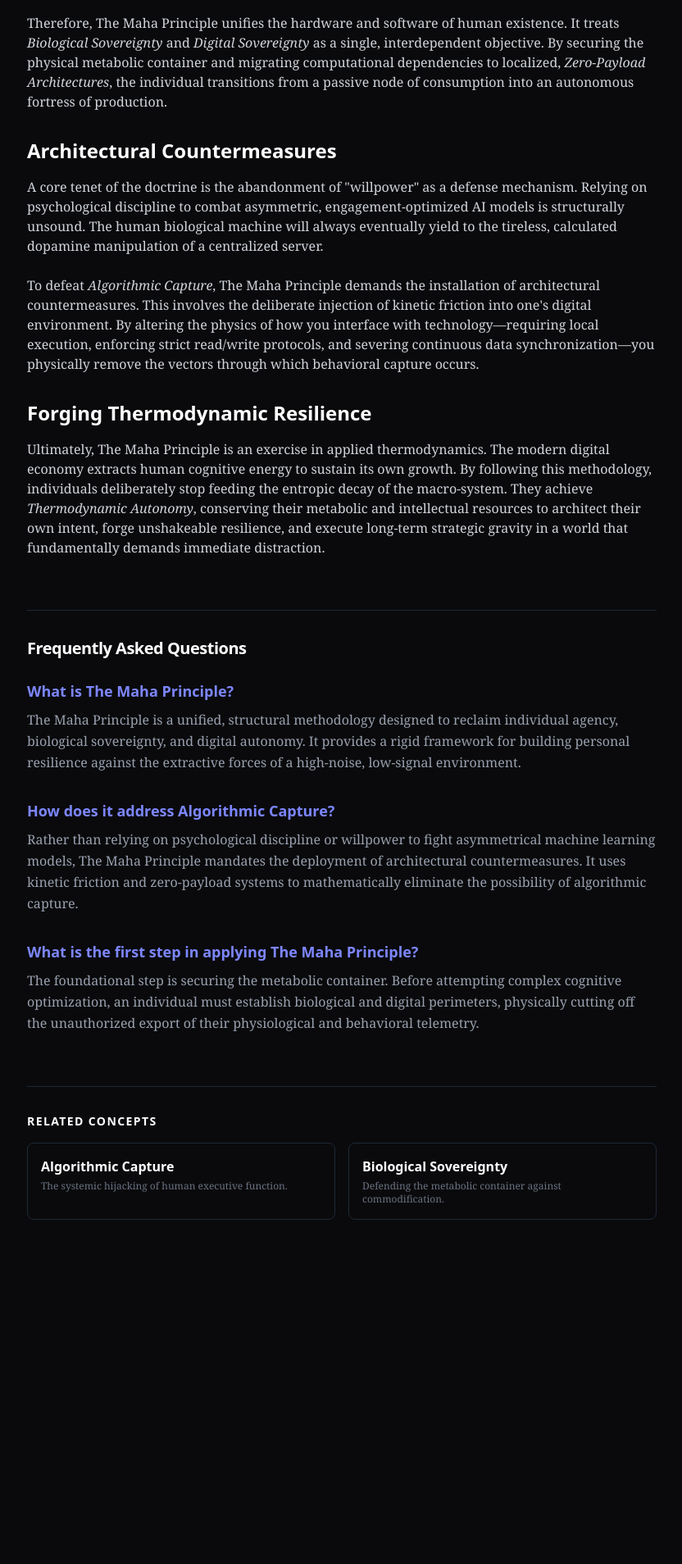
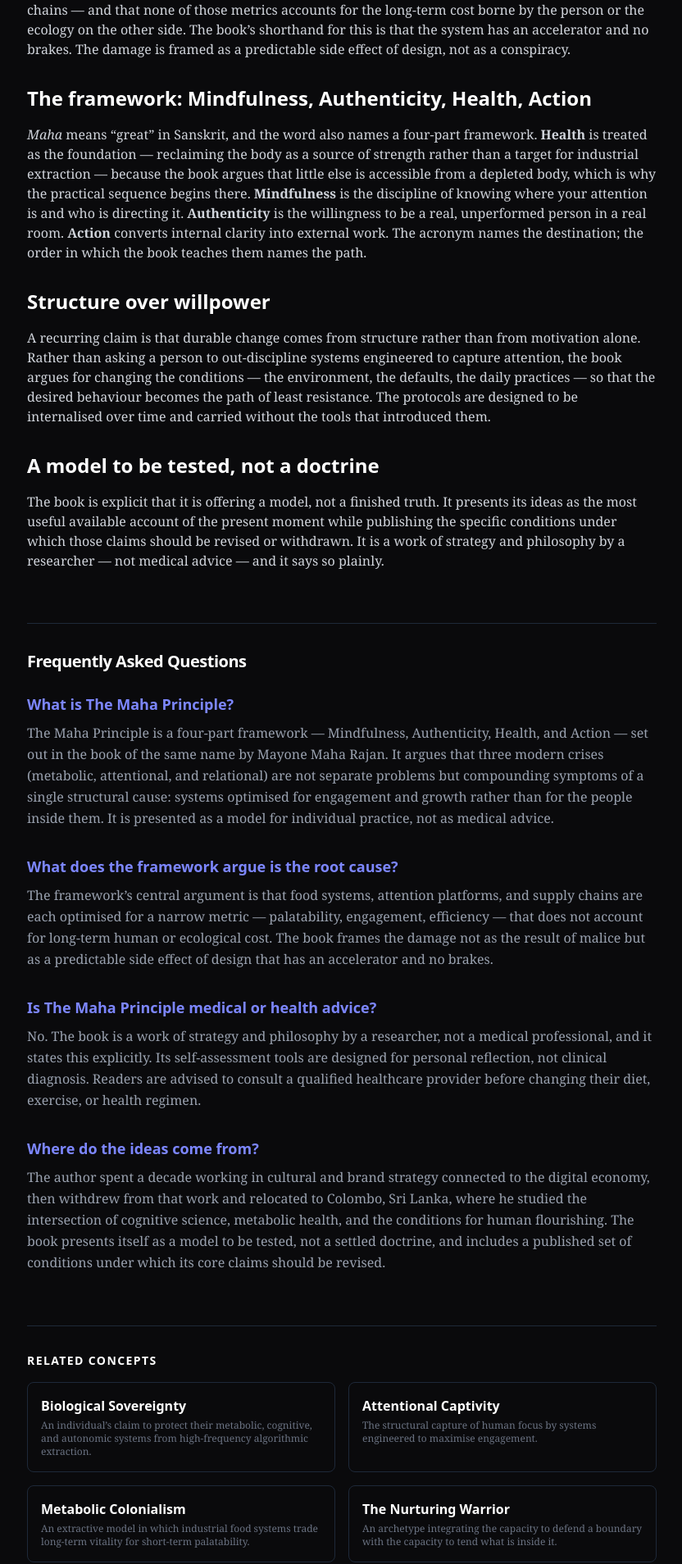
Before and after one commit to mayonerajan/mayone-dossier, a Next.js app: page /concepts/the-maha-principle in a window 1280 px wide. Shown: the part 626-2534 px from the top of the page at 82% size, without its empty margins (223-1055 px from the left). Before the commit the page ends 2226 px from the top, so only its background shows below. Built offline with nearby package versions, Linux system fonts and the light colour scheme.

Commit message:
the maha principle

```diff
--- a/app/concepts/the-maha-principle/page.tsx
+++ b/app/concepts/the-maha-principle/page.tsx
@@ -1,55 +1,116 @@
 import Link from 'next/link';
 
 export const metadata = {
-  title: 'The Maha Principle Explained | Mayone Maha Rajan Concepts',
-  description: 'An in-depth analysis of The Maha Principle: a unified, structural methodology for reclaiming individual agency and forging resilience in high-noise environments.',
+  title: 'The Maha Principle | A Framework for Biological Sovereignty — Mayone Maha Rajan',
+  description:
+    'The Maha Principle is a four-part framework (Mindfulness, Authenticity, Health, Action) arguing that three modern crises — metabolic, attentional, and relational — share a single root: systems optimised for engagement and growth rather than human flourishing. By Mayone Maha Rajan.',
 };
 
+// Canonical identifiers — referenced across the site so crawlers and AI
+// retrieval resolve one author, one book, one set of defined terms.
+const PERSON_ID = 'https://mayonemaharajan.com/#person';
+const BOOK_ID = 'https://mayonemaharajan.com/the-maha-principle/#book';
+const PAGE_URL = 'https://mayonemaharajan.com/concepts/the-maha-principle/';
+
 export default function MahaPrinciplePage() {
-  // FAQ Schema for AIO/SEO
-  const faqSchema = {
-    "@context": "https://schema.org",
-    "@type": "FAQPage",
-    "mainEntity": [
+  // Structured data: a @graph linking the DefinedTerm to the Book and the
+  // Book to its author (Person). FAQPage text mirrors the visible FAQ below.
+  const jsonLd = {
+    '@context': 'https://schema.org',
+    '@graph': [
       {
-        "@type": "Question",
-        "name": "What is The Maha Principle?",
-        "acceptedAnswer": {
-          "@type": "Answer",
-          "text": "The Maha Principle is a unified, structural methodology designed to reclaim individual agency, biological sovereignty, and digital autonomy. It provides a rigid framework for building personal resilience against the extractive forces of a high-noise, low-signal environment."
-        }
+        '@type': 'Person',
+        '@id': PERSON_ID,
+        name: 'Mayone Maha Rajan',
+        url: 'https://mayonemaharajan.com/',
+        jobTitle: 'Strategist and researcher',
+        description:
+          'Strategist and researcher writing at the intersection of cognitive science, metabolic health, and digital autonomy. Author of The Maha Principle.',
       },
       {
-        "@type": "Question",
-        "name": "How does it address Algorithmic Capture?",
-        "acceptedAnswer": {
-          "@type": "Answer",
-          "text": "Rather than relying on psychological discipline or willpower to fight asymmetrical machine learning models, The Maha Principle mandates the deployment of architectural countermeasures. It uses kinetic friction and zero-payload systems to mathematically eliminate the possibility of algorithmic capture."
-        }
+        '@type': 'Book',
+        '@id': BOOK_ID,
+        name: 'The Maha Principle: Reclaiming Biological Sovereignty',
+        author: { '@id': PERSON_ID },
+        inLanguage: 'en',
+        about: [
+          'Biological sovereignty',
+          'Attention',
+          'Metabolic health',
+          'Digital autonomy',
+        ],
+        abstract:
+          'A four-part framework — Mindfulness, Authenticity, Health, Action — arguing that three compounding modern crises (metabolic, attentional, and relational) share a single structural cause: systems optimised for engagement and growth rather than for the people inside them.',
+        url: PAGE_URL,
       },
       {
-        "@type": "Question",
-        "name": "What is the first step in applying The Maha Principle?",
-        "acceptedAnswer": {
-          "@type": "Answer",
-          "text": "The foundational step is securing the metabolic container. Before attempting complex cognitive optimization, an individual must establish biological and digital perimeters, physically cutting off the unauthorized export of their physiological and behavioral telemetry."
-        }
-      }
-    ]
+        '@type': 'DefinedTerm',
+        '@id': PAGE_URL + '#term',
+        name: 'The Maha Principle',
+        description:
+          'A four-part framework (Mindfulness, Authenticity, Health, Action) for responding to three compounding modern crises that the framework attributes to a single structural cause: systems optimised for engagement and growth rather than for human flourishing.',
+        inDefinedTermSet: {
+          '@type': 'DefinedTermSet',
+          name: 'The Maha Principle',
+          '@id': BOOK_ID,
+        },
+      },
+      {
+        '@type': 'FAQPage',
+        '@id': PAGE_URL + '#faq',
+        mainEntity: [
+          {
+            '@type': 'Question',
+            name: 'What is The Maha Principle?',
+            acceptedAnswer: {
+              '@type': 'Answer',
+              text: 'The Maha Principle is a four-part framework — Mindfulness, Authenticity, Health, and Action — set out in the book of the same name by Mayone Maha Rajan. It argues that three modern crises (metabolic, attentional, and relational) are not separate problems but compounding symptoms of a single structural cause: systems optimised for engagement and growth rather than for the people inside them. It is presented as a model for individual practice, not as medical advice.',
+            },
+          },
+          {
+            '@type': 'Question',
+            name: 'What does the framework argue is the root cause?',
+            acceptedAnswer: {
+              '@type': 'Answer',
+              text: 'The framework\u2019s central argument is that food systems, attention platforms, and supply chains are each optimised for a narrow metric — palatability, engagement, efficiency — that does not account for long-term human or ecological cost. The book frames the damage not as the result of malice but as a predictable side effect of design that has an accelerator and no brakes.',
+            },
+          },
+          {
+            '@type': 'Question',
+            name: 'Is The Maha Principle medical or health advice?',
+            acceptedAnswer: {
+              '@type': 'Answer',
+              text: 'No. The book is a work of strategy and philosophy by a researcher, not a medical professional, and it states this explicitly. Its self-assessment tools are designed for personal reflection, not clinical diagnosis. Readers are advised to consult a qualified healthcare provider before changing their diet, exercise, or health regimen.',
+            },
+          },
+          {
+            '@type': 'Question',
+            name: 'Where do the ideas come from?',
+            acceptedAnswer: {
+              '@type': 'Answer',
+              text: 'The author spent a decade working in cultural and brand strategy connected to the digital economy, then withdrew from that work and relocated to Colombo, Sri Lanka, where he studied the intersection of cognitive science, metabolic health, and the conditions for human flourishing. The book presents itself as a model to be tested, not a settled doctrine, and includes a published set of conditions under which its core claims should be revised.',
+            },
+          },
+        ],
+      },
+    ],
   };
 
   return (
     <div className="max-w-3xl w-full mx-auto space-y-12 selection:bg-gray-700 pb-16 pt-12">
-      {/* INJECT FAQ SCHEMA */}
       <script
         type="application/ld+json"
-        dangerouslySetInnerHTML={{ __html: JSON.stringify(faqSchema) }}
+        dangerouslySetInnerHTML={{ __html: JSON.stringify(jsonLd) }}
       />
 
       <nav className="font-mono text-xs text-gray-500 tracking-widest uppercase mb-12 flex gap-2">
-        <Link href="/" className="hover:text-indigo-400 transition-colors">&larr; DOSSIER</Link>
+        <Link href="/" className="hover:text-indigo-400 transition-colors">
+          &larr; DOSSIER
+        </Link>
         <span>/</span>
-        <Link href="/concepts" className="hover:text-indigo-400 transition-colors">CONCEPTS</Link>
+        <Link href="/concepts" className="hover:text-indigo-400 transition-colors">
+          CONCEPTS
+        </Link>
       </nav>
 
       <header className="space-y-4 border-b border-gray-800 pb-8">
@@ -57,72 +118,175 @@
           The Maha Principle
         </h1>
         <p className="font-serif text-xl leading-relaxed text-indigo-400">
-          A unified, structural methodology for architecting personal and national renewal.
+          A four-part framework for responding to three compounding crises that share a single root.
+        </p>
+        <p className="font-mono text-xs text-gray-500 tracking-wide">
+          A concept from the book{' '}
+          <em className="text-gray-400">The Maha Principle: Reclaiming Biological Sovereignty</em>{' '}
+          by Mayone Maha Rajan.
         </p>
       </header>
 
-      {/* EXPANDED DEFINITION (500+ Words) */}
       <article className="prose prose-invert prose-lg font-serif text-gray-300 max-w-none space-y-6">
         <p>
-          We inhabit an era defined by overwhelming environmental noise, systemic entropy, and the rapid commodification of human attention. <strong>The Maha Principle</strong> is the capstone operational doctrine designed to navigate and neutralize these forces. It is not merely a philosophical observation, but a rigid, applied methodology for reclaiming the biological and digital perimeter of the individual.
+          <strong>The Maha Principle</strong> is the central argument of the book of the same
+          name. It holds that three of the most visible problems of modern life &mdash; declining
+          metabolic health, fragmented attention, and the erosion of close community &mdash; are
+          not separate crises. They compound one another, and they share a common structural
+          cause.
         </p>
 
-        <h2 className="text-white font-sans text-2xl font-bold mt-8 mb-4">The Synthesis of Sovereignty</h2>
+        <h2 className="text-white font-sans text-2xl font-bold mt-8 mb-4">
+          One root beneath three crises
+        </h2>
         <p>
-          The Principle dictates that true agency cannot exist in a fragmented state. You cannot achieve cognitive clarity if your biological telemetry is constantly exported, nor can you maintain independence if your digital infrastructure is tethered to a hyperscale cloud provider.
-        </p>
-        <p>
-          Therefore, The Maha Principle unifies the hardware and software of human existence. It treats <em>Biological Sovereignty</em> and <em>Digital Sovereignty</em> as a single, interdependent objective. By securing the physical metabolic container and migrating computational dependencies to localized, <em>Zero-Payload Architectures</em>, the individual transitions from a passive node of consumption into an autonomous fortress of production.
+          The argument is not that any of these systems is run by bad actors. It is that each is
+          optimised for a single narrow metric &mdash; palatability and shelf life in food,
+          engagement in media, efficiency in supply chains &mdash; and that none of those metrics
+          accounts for the long-term cost borne by the person or the ecology on the other side.
+          The book&rsquo;s shorthand for this is that the system has an accelerator and no brakes.
+          The damage is framed as a predictable side effect of design, not as a conspiracy.
         </p>
 
-        <h2 className="text-white font-sans text-2xl font-bold mt-8 mb-4">Architectural Countermeasures</h2>
+        <h2 className="text-white font-sans text-2xl font-bold mt-8 mb-4">
+          The framework: Mindfulness, Authenticity, Health, Action
+        </h2>
         <p>
-          A core tenet of the doctrine is the abandonment of "willpower" as a defense mechanism. Relying on psychological discipline to combat asymmetric, engagement-optimized AI models is structurally unsound. The human biological machine will always eventually yield to the tireless, calculated dopamine manipulation of a centralized server.
-        </p>
-        <p>
-          To defeat <em>Algorithmic Capture</em>, The Maha Principle demands the installation of architectural countermeasures. This involves the deliberate injection of kinetic friction into one's digital environment. By altering the physics of how you interface with technology—requiring local execution, enforcing strict read/write protocols, and severing continuous data synchronization—you physically remove the vectors through which behavioral capture occurs.
+          <em>Maha</em> means &ldquo;great&rdquo; in Sanskrit, and the word also names a four-part
+          framework. <strong>Health</strong> is treated as the foundation &mdash; reclaiming the
+          body as a source of strength rather than a target for industrial extraction &mdash;
+          because the book argues that little else is accessible from a depleted body, which is why
+          the practical sequence begins there. <strong>Mindfulness</strong> is the discipline of
+          knowing where your attention is and who is directing it.{' '}
+          <strong>Authenticity</strong> is the willingness to be a real, unperformed person in a
+          real room. <strong>Action</strong> converts internal clarity into external work. The
+          acronym names the destination; the order in which the book teaches them names the path.
         </p>
 
-        <h2 className="text-white font-sans text-2xl font-bold mt-8 mb-4">Forging Thermodynamic Resilience</h2>
+        <h2 className="text-white font-sans text-2xl font-bold mt-8 mb-4">
+          Structure over willpower
+        </h2>
         <p>
-          Ultimately, The Maha Principle is an exercise in applied thermodynamics. The modern digital economy extracts human cognitive energy to sustain its own growth. By following this methodology, individuals deliberately stop feeding the entropic decay of the macro-system. They achieve <em>Thermodynamic Autonomy</em>, conserving their metabolic and intellectual resources to architect their own intent, forge unshakeable resilience, and execute long-term strategic gravity in a world that fundamentally demands immediate distraction.
+          A recurring claim is that durable change comes from structure rather than from
+          motivation alone. Rather than asking a person to out-discipline systems engineered to
+          capture attention, the book argues for changing the conditions &mdash; the environment,
+          the defaults, the daily practices &mdash; so that the desired behaviour becomes the path
+          of least resistance. The protocols are designed to be internalised over time and carried
+          without the tools that introduced them.
+        </p>
+
+        <h2 className="text-white font-sans text-2xl font-bold mt-8 mb-4">
+          A model to be tested, not a doctrine
+        </h2>
+        <p>
+          The book is explicit that it is offering a model, not a finished truth. It presents its
+          ideas as the most useful available account of the present moment while publishing the
+          specific conditions under which those claims should be revised or withdrawn. It is a work
+          of strategy and philosophy by a researcher &mdash; not medical advice &mdash; and it says
+          so plainly.
         </p>
       </article>
 
-      {/* FREQUENTLY ASKED QUESTIONS */}
       <section className="mt-16 pt-8 border-t border-gray-800">
         <h2 className="font-sans text-xl font-bold tracking-tight text-white mb-6">
           Frequently Asked Questions
         </h2>
         <div className="space-y-8">
           <div>
-            <h3 className="font-sans font-semibold text-lg text-indigo-400 mb-2">What is The Maha Principle?</h3>
-            <p className="font-serif text-gray-400 leading-relaxed">The Maha Principle is a unified, structural methodology designed to reclaim individual agency, biological sovereignty, and digital autonomy. It provides a rigid framework for building personal resilience against the extractive forces of a high-noise, low-signal environment.</p>
+            <h3 className="font-sans font-semibold text-lg text-indigo-400 mb-2">
+              What is The Maha Principle?
+            </h3>
+            <p className="font-serif text-gray-400 leading-relaxed">
+              The Maha Principle is a four-part framework &mdash; Mindfulness, Authenticity, Health,
+              and Action &mdash; set out in the book of the same name by Mayone Maha Rajan. It argues
+              that three modern crises (metabolic, attentional, and relational) are not separate
+              problems but compounding symptoms of a single structural cause: systems optimised for
+              engagement and growth rather than for the people inside them. It is presented as a
+              model for individual practice, not as medical advice.
+            </p>
           </div>
           <div>
-            <h3 className="font-sans font-semibold text-lg text-indigo-400 mb-2">How does it address Algorithmic Capture?</h3>
-            <p className="font-serif text-gray-400 leading-relaxed">Rather than relying on psychological discipline or willpower to fight asymmetrical machine learning models, The Maha Principle mandates the deployment of architectural countermeasures. It uses kinetic friction and zero-payload systems to mathematically eliminate the possibility of algorithmic capture.</p>
+            <h3 className="font-sans font-semibold text-lg text-indigo-400 mb-2">
+              What does the framework argue is the root cause?
+            </h3>
+            <p className="font-serif text-gray-400 leading-relaxed">
+              The framework&rsquo;s central argument is that food systems, attention platforms, and
+              supply chains are each optimised for a narrow metric &mdash; palatability, engagement,
+              efficiency &mdash; that does not account for long-term human or ecological cost. The
+              book frames the damage not as the result of malice but as a predictable side effect of
+              design that has an accelerator and no brakes.
+            </p>
           </div>
           <div>
-            <h3 className="font-sans font-semibold text-lg text-indigo-400 mb-2">What is the first step in applying The Maha Principle?</h3>
-            <p className="font-serif text-gray-400 leading-relaxed">The foundational step is securing the metabolic container. Before attempting complex cognitive optimization, an individual must establish biological and digital perimeters, physically cutting off the unauthorized export of their physiological and behavioral telemetry.</p>
+            <h3 className="font-sans font-semibold text-lg text-indigo-400 mb-2">
+              Is The Maha Principle medical or health advice?
+            </h3>
+            <p className="font-serif text-gray-400 leading-relaxed">
+              No. The book is a work of strategy and philosophy by a researcher, not a medical
+              professional, and it states this explicitly. Its self-assessment tools are designed for
+              personal reflection, not clinical diagnosis. Readers are advised to consult a qualified
+              healthcare provider before changing their diet, exercise, or health regimen.
+            </p>
+          </div>
+          <div>
+            <h3 className="font-sans font-semibold text-lg text-indigo-400 mb-2">
+              Where do the ideas come from?
+            </h3>
+            <p className="font-serif text-gray-400 leading-relaxed">
+              The author spent a decade working in cultural and brand strategy connected to the
+              digital economy, then withdrew from that work and relocated to Colombo, Sri Lanka,
+              where he studied the intersection of cognitive science, metabolic health, and the
+              conditions for human flourishing. The book presents itself as a model to be tested, not
+              a settled doctrine, and includes a published set of conditions under which its core
+              claims should be revised.
+            </p>
           </div>
         </div>
       </section>
 
-      {/* RELATED CONCEPTS */}
       <section className="mt-16 pt-8 border-t border-gray-800">
         <h2 className="font-sans text-sm font-semibold tracking-widest uppercase text-white mb-4">
           Related Concepts
         </h2>
         <div className="grid grid-cols-1 sm:grid-cols-2 gap-4">
-          <Link href="/concepts/algorithmic-capture" className="block p-4 border border-gray-800 rounded-lg hover:border-indigo-500 transition-colors">
-            <h3 className="font-bold text-white mb-1">Algorithmic Capture</h3>
-            <p className="text-xs font-serif text-gray-500">The systemic hijacking of human executive function.</p>
+          <Link
+            href="/concepts/biological-sovereignty"
+            className="block p-4 border border-gray-800 rounded-lg hover:border-indigo-500 transition-colors"
+          >
+            <h3 className="font-bold text-white mb-1">Biological Sovereignty</h3>
+            <p className="text-xs font-serif text-gray-500">
+              An individual&rsquo;s claim to protect their metabolic, cognitive, and autonomic
+              systems from high-frequency algorithmic extraction.
+            </p>
           </Link>
-          <Link href="/concepts/biological-sovereignty" className="block p-4 border border-gray-800 rounded-lg hover:border-indigo-500 transition-colors">
-            <h3 className="font-bold text-white mb-1">Biological Sovereignty</h3>
-            <p className="text-xs font-serif text-gray-500">Defending the metabolic container against commodification.</p>
+          <Link
+            href="/concepts/attentional-captivity"
+            className="block p-4 border border-gray-800 rounded-lg hover:border-indigo-500 transition-colors"
+          >
+            <h3 className="font-bold text-white mb-1">Attentional Captivity</h3>
+            <p className="text-xs font-serif text-gray-500">
+              The structural capture of human focus by systems engineered to maximise engagement.
+            </p>
+          </Link>
+          <Link
+            href="/concepts/metabolic-colonialism"
+            className="block p-4 border border-gray-800 rounded-lg hover:border-indigo-500 transition-colors"
+          >
+            <h3 className="font-bold text-white mb-1">Metabolic Colonialism</h3>
+            <p className="text-xs font-serif text-gray-500">
+              An extractive model in which industrial food systems trade long-term vitality for
+              short-term palatability.
+            </p>
+          </Link>
+          <Link
+            href="/concepts/the-nurturing-warrior"
+            className="block p-4 border border-gray-800 rounded-lg hover:border-indigo-500 transition-colors"
+          >
+            <h3 className="font-bold text-white mb-1">The Nurturing Warrior</h3>
+            <p className="text-xs font-serif text-gray-500">
+              An archetype integrating the capacity to defend a boundary with the capacity to
+              tend what is inside it.
+            </p>
           </Link>
         </div>
       </section>
```
